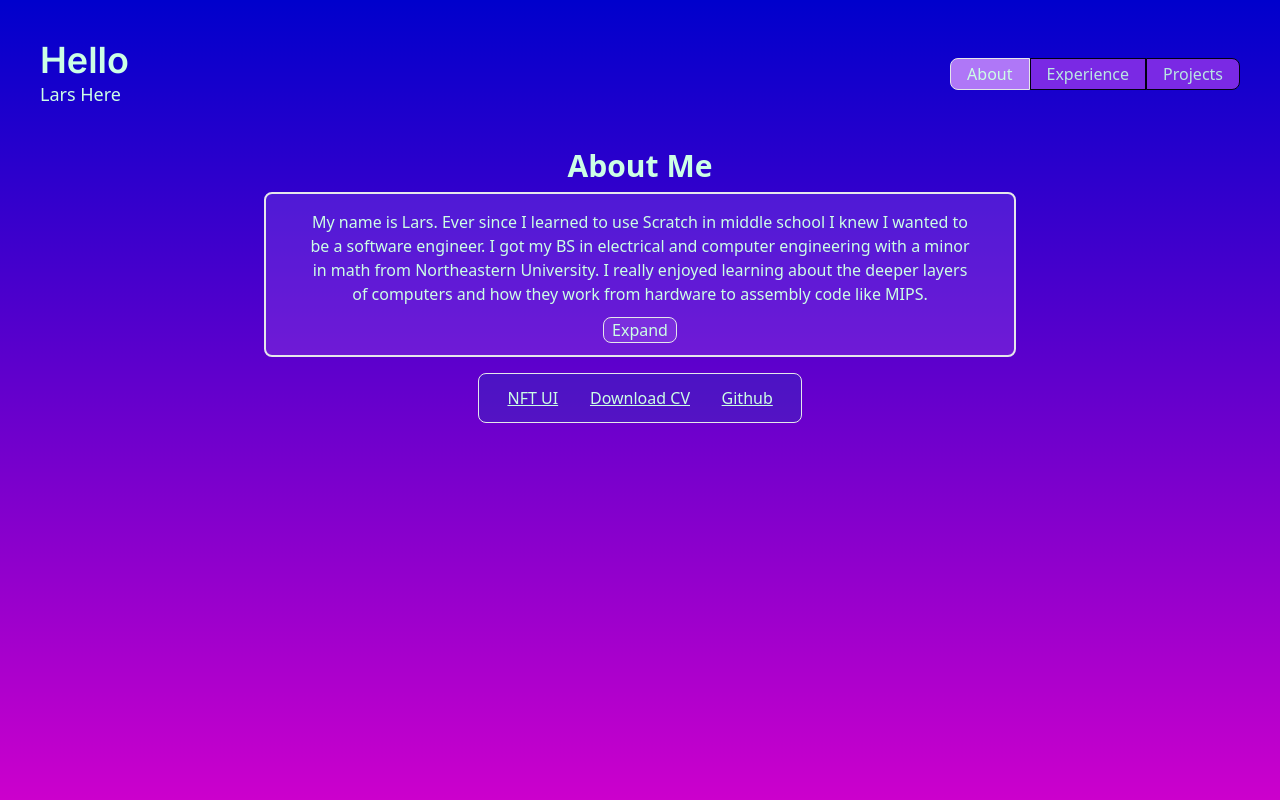
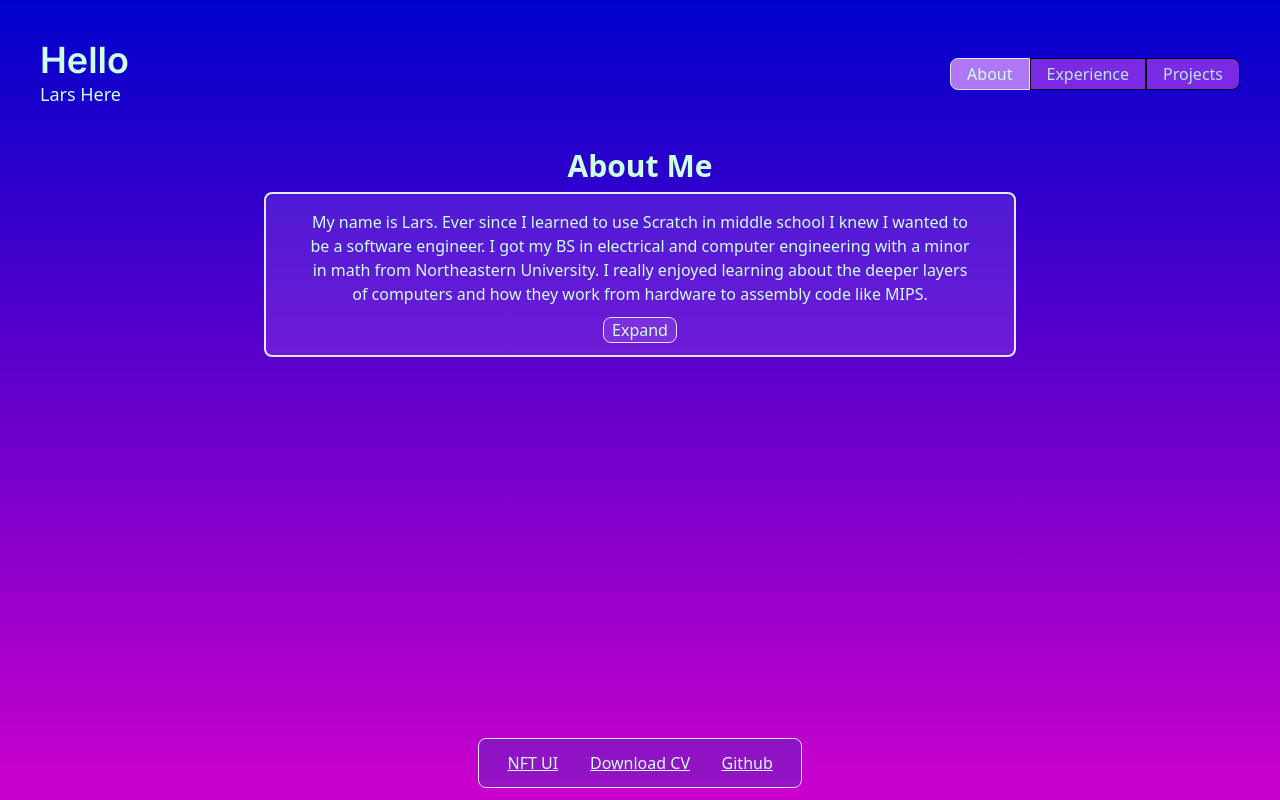
Before and after one commit to LarryFisherLabs/personal-site, a Next.js app: page / in a window 1280 px wide. Built offline with nearby package versions, Linux system fonts and the light colour scheme.

Commit message:
Move bottom banner to start at bottom of page

```diff
--- a/src/pages/index.js
+++ b/src/pages/index.js
@@ -39,7 +39,7 @@ export default function Home() {
         <title>Larry Fisher Labs</title>
         <meta name='description' content='The personal website of Lars.'/>
       </Head>
-      <main className="flex min-h-screen flex-col items-center p-4 lg:p-10">
+      <main className="relative flex min-h-screen flex-col items-center p-4 lg:p-10">
         <div className='flex flex-col items-center lg:flex-row lg:justify-between lg:min-w-full'>
           <div className='flex flex-col items-center lg:items-start'>
             <h1 className={`${inter.className} text-4xl font-semibold`}>Hello</h1>
@@ -51,6 +51,7 @@ export default function Home() {
             <button className={getNavButtonClass(2, sectionIndex)} onClick={() => setSectionIndex(2)}>Projects</button>
           </div>
         </div>
+        <div className='pb-10 lg:pb-7'>
           {
             sectionIndex === 0 ? (
               <About />
@@ -60,7 +61,8 @@ export default function Home() {
               <Projects />
             )
           }
-        <div className='flex mt-2 py-3 rounded-lg border-[1px] bg-blue-800/30'>
+        </div>
+        <div className='flex absolute bottom-2 lg:bottom-3 py-3 rounded-lg border-[1px] bg-blue-800/30'>
           <TextButton href="https://armyants.vercel.app/" label="NFT UI" />
           <TextButton href="/lars-resume.pdf" label="Download CV" download="lars-resume" />
           <TextButton href="https://github.com/LarryFisherLabs" label="Github" />
```
Lines whose indentation alone changed are shown as unchanged.
